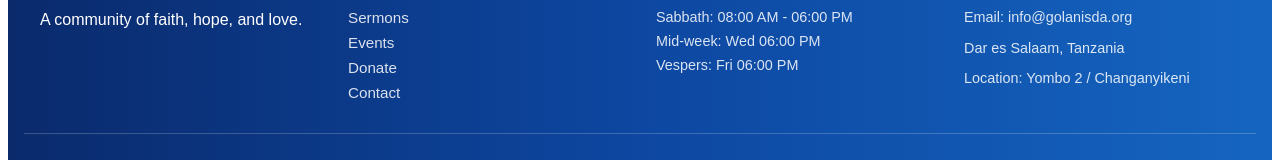
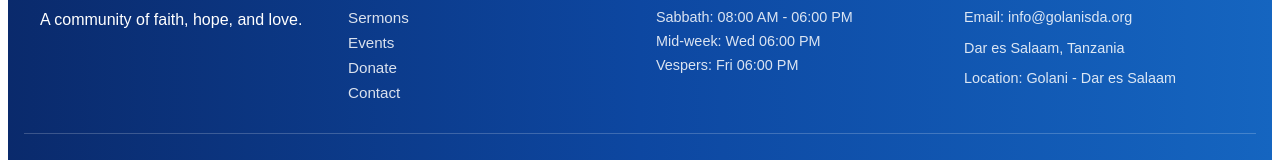
Before and after one commit to charlefurahi/golanisda, a Vue app: page / in a window 1280 px wide. Shown: the part 2448-2608 px from the top of the page. Built offline with nearby package versions, Linux system fonts and the light colour scheme; no server answers; the HTML template or start-up script is replaced by a standard one.

Commit message:
Update footer location information

```diff
--- a/src/components/Footer.vue
+++ b/src/components/Footer.vue
@@ -34,7 +34,7 @@
         <h4>Connect</h4>
         <p>Email: info@golanisda.org</p>
         <p>Dar es Salaam, Tanzania</p>
-        <p>Location: Yombo 2 / Changanyikeni</p>
+        <p>Location: Golani - Dar es Salaam</p>
       </div>
     </div>
 
```
